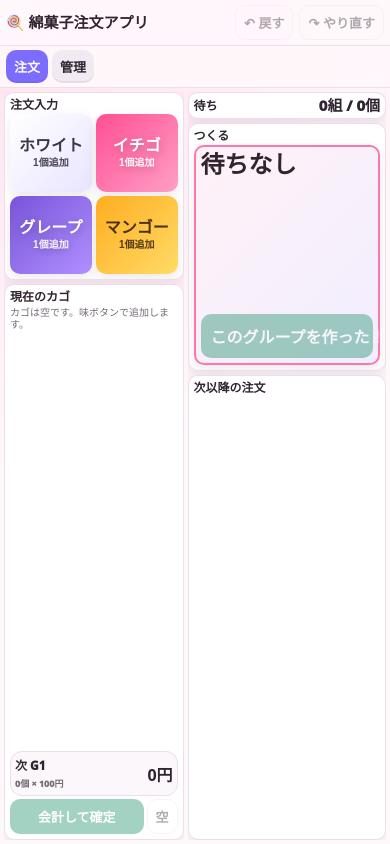
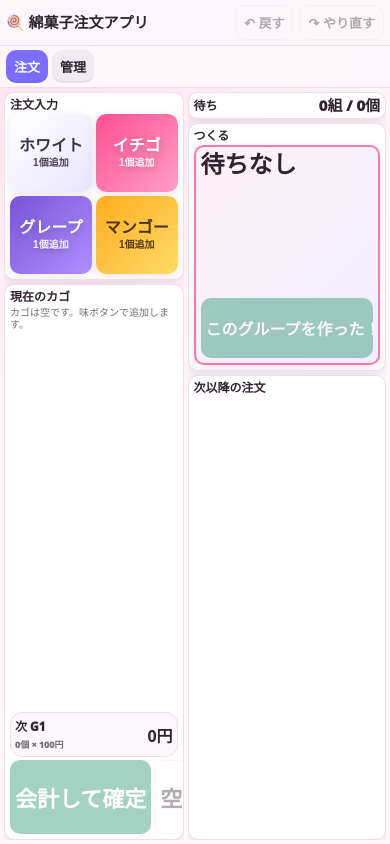
Before and after one commit to toroemon/watagashi_app, a plain HTML site: page index.html in a window 390 px wide. Drawn offline with Linux system fonts and the light colour scheme.

Commit message:
Add files via upload

```diff
--- a/index.html
+++ b/index.html
@@ -361,7 +361,9 @@
       .cart-total { padding: 4px; margin-top: 3px; font-size: 12px; }
       .cart-total strong { font-size: 16px; }
       .cart-actions { gap: 3px; margin-top: 3px; }
+      .cart-actions button { min-height: 20px; padding: 20px 5px; font-size: 22px; }
       .next-card { height: clamp(170px, 34svh, 220px); padding: 5px; border-radius: 10px; }
+      .next-card > button.ok { min-height: 22px; padding: 18px 5px !important; font-size: 16px !important; }
       .next-title { font-size: 24px; margin-bottom: 2px; }
       .next-item { gap: 4px; padding: 3px 4px; border-radius: 7px; font-size: 14px; }
       .order { grid-template-columns: auto 1fr; }
```
